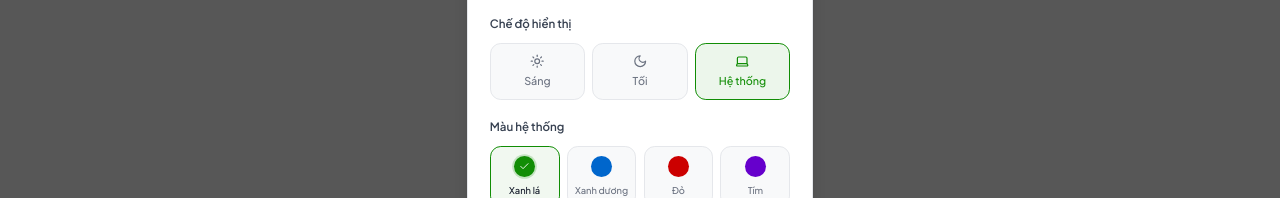
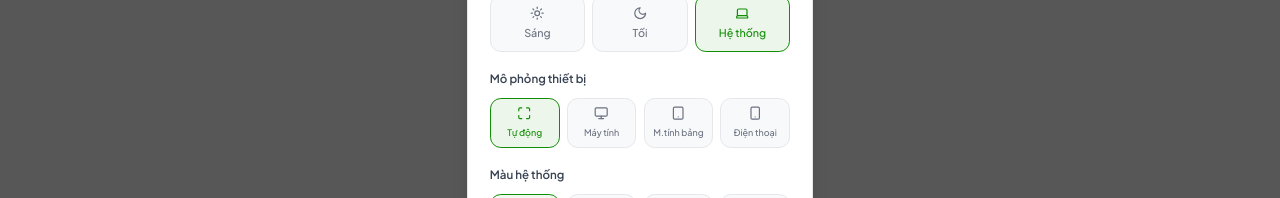
Before and after one commit to ndt87864/tailieu_hou, a React (Vite) app in the folder frontend/: page /documents/1 in a window 1280 px wide. Both pictures are taken after a click on the button "Tùy chỉnh giao diện". Shown: the part 253-451 px from the top of the page. Built offline with nearby package versions, Linux system fonts and the light colour scheme; no server answers.

Commit message:
feat: implement UI context management and document page layout with sidebar support

```diff
--- a/frontend/src/components/layout/Layout.tsx
+++ b/frontend/src/components/layout/Layout.tsx
@@ -5,6 +5,7 @@ import { useAuth } from "../../context/AuthContext.js";
 import { BookOpen, User, Shield, LogOut, ChevronDown, Menu, X, Settings } from "lucide-react";
 import UISettingsModal from "./UISettingsModal.js";
 import EditProfileModal from "./EditProfileModal.js";
+import { useUI } from "../../context/UIContext.js";
 
 interface HeaderProps {
   onOpenSettings: () => void;
@@ -305,6 +306,7 @@ const Footer: React.FC = () => (
 );
 
 const Layout: React.FC = () => {
+  const { viewMode } = useUI();
   const [settingsOpen, setSettingsOpen] = useState(false);
   const [profileOpen, setProfileOpen] = useState(false);
   const location = useLocation();
@@ -313,10 +315,69 @@ const Layout: React.FC = () => {
   const isAdminPage = location.pathname.startsWith("/admin");
   const isFullWidthPage = isDocPage || isAdminPage;
 
-  return (
-    <div style={{ minHeight: "100vh", display: "flex", flexDirection: "column", background: "var(--bg)", color: "var(--fg)", transition: "background 0.25s ease, color 0.25s ease" }}>
+  // View mode simulation styling
+  const getSimulatedStyle = (): React.CSSProperties => {
+    switch (viewMode) {
+      case "desktop":
+        return {
+          width: "1280px",
+          maxWidth: "100%",
+          margin: "0 auto",
+          borderLeft: "1px solid var(--border)",
+          borderRight: "1px solid var(--border)",
+          boxShadow: "0 0 40px rgba(0, 0, 0, 0.1)",
+        };
+      case "tablet":
+        return {
+          width: "768px",
+          maxWidth: "100%",
+          margin: "20px auto",
+          borderRadius: "24px",
+          border: "8px solid #1a1a1a",
+          boxShadow: "0 25px 50px -12px rgba(0, 0, 0, 0.25)",
+          overflow: "hidden",
+          height: "1024px",
+          maxHeight: "90dvh",
+          display: "flex",
+          flexDirection: "column",
+        };
+      case "mobile":
+        return {
+          width: "375px",
+          maxWidth: "100%",
+          margin: "20px auto",
+          borderRadius: "36px",
+          border: "10px solid #1a1a1a",
+          boxShadow: "0 25px 50px -12px rgba(0, 0, 0, 0.25)",
+          overflow: "hidden",
+          height: "812px",
+          maxHeight: "85dvh",
+          display: "flex",
+          flexDirection: "column",
+        };
+      default:
+        return {};
+    }
+  };
+
+  const simulatedStyle = getSimulatedStyle();
+  const isSimulated = viewMode !== "responsive";
+
+  const content = (
+    <div
+      style={{
+        minHeight: isSimulated ? undefined : "100vh",
+        height: isSimulated && viewMode !== "desktop" ? "100%" : undefined,
+        display: "flex",
+        flexDirection: "column",
+        background: "var(--bg)",
+        color: "var(--fg)",
+        transition: "background 0.25s ease, color 0.25s ease",
+        ...simulatedStyle
+      }}
+    >
       <Header onOpenSettings={() => setSettingsOpen(true)} onOpenProfile={() => setProfileOpen(true)} />
-      <main style={{ flex: 1, width: "100%", display: "flex", flexDirection: "column" }}>
+      <main style={{ flex: 1, width: "100%", display: "flex", flexDirection: "column", overflowY: isSimulated && viewMode !== "desktop" ? "auto" : undefined }}>
         {isFullWidthPage ? (
           <Outlet />
         ) : (
@@ -330,6 +391,26 @@ const Layout: React.FC = () => {
       <EditProfileModal isOpen={profileOpen} onClose={() => setProfileOpen(false)} />
     </div>
   );
+
+  if (isSimulated) {
+    return (
+      <div
+        style={{
+          minHeight: "100vh",
+          background: "color-mix(in srgb, var(--bg-2) 60%, var(--bg))",
+          padding: viewMode === "desktop" ? 0 : "20px 10px",
+          display: "flex",
+          alignItems: "center",
+          justifyContent: "center",
+          overflowX: "auto"
+        }}
+      >
+        {content}
+      </div>
+    );
+  }
+
+  return content;
 };
 
 export default Layout;
--- a/frontend/src/components/layout/UISettingsModal.tsx
+++ b/frontend/src/components/layout/UISettingsModal.tsx
@@ -1,6 +1,6 @@
 import React from "react";
-import { X, Sun, Moon, Laptop, Check } from "lucide-react";
-import { useUI, type ThemeMode, type PrimaryColor } from "../../context/UIContext.js";
+import { X, Sun, Moon, Laptop, Check, Monitor, Tablet, Smartphone, Maximize } from "lucide-react";
+import { useUI, type ThemeMode, type PrimaryColor, type ViewMode } from "../../context/UIContext.js";
 
 interface UISettingsModalProps {
   isOpen: boolean;
@@ -8,7 +8,7 @@ interface UISettingsModalProps {
 }
 
 const UISettingsModal: React.FC<UISettingsModalProps> = ({ isOpen, onClose }) => {
-  const { themeMode, primaryColor, setThemeMode, setPrimaryColor } = useUI();
+  const { themeMode, primaryColor, viewMode, setThemeMode, setPrimaryColor, setViewMode } = useUI();
 
   if (!isOpen) return null;
 
@@ -16,6 +16,13 @@ const UISettingsModal: React.FC<UISettingsModalProps> = ({ isOpen, onClose }) =>
     { value: "light",  label: "Sáng",     icon: <Sun    className="w-4 h-4" /> },
     { value: "dark",   label: "Tối",      icon: <Moon   className="w-4 h-4" /> },
     { value: "system", label: "Hệ thống", icon: <Laptop className="w-4 h-4" /> },
+  ];
+
+  const viewModes: { value: ViewMode; label: string; icon: React.ReactNode }[] = [
+    { value: "responsive", label: "Tự động", icon: <Maximize className="w-4 h-4" /> },
+    { value: "desktop",    label: "Máy tính", icon: <Monitor className="w-4 h-4" /> },
+    { value: "tablet",     label: "M.tính bảng", icon: <Tablet className="w-4 h-4" /> },
+    { value: "mobile",     label: "Điện thoại", icon: <Smartphone className="w-4 h-4" /> },
   ];
 
   // Bảng màu giống hệt tailieu-ehou
@@ -102,6 +109,41 @@ const UISettingsModal: React.FC<UISettingsModalProps> = ({ isOpen, onClose }) =>
           </div>
         </div>
 
+        {/* Chế độ hiển thị (Thiết bị) */}
+        <div className="mb-5">
+          <label style={{ color: "var(--fg-2)", fontSize: "0.8rem", fontWeight: 600, display: "block", marginBottom: "0.625rem" }}>
+            Mô phỏng thiết bị
+          </label>
+          <div className="grid grid-cols-4 gap-2">
+            {viewModes.map((v) => {
+              const active = viewMode === v.value;
+              return (
+                <button
+                  key={v.value}
+                  onClick={() => setViewMode(v.value)}
+                  className="flex flex-col items-center gap-1.5 p-2 rounded-xl text-[10px] font-medium transition-all duration-200"
+                  style={
+                    active
+                      ? {
+                          border: `2px solid var(--brand-600)`,
+                          background: `rgba(var(--brand-rgb), 0.08)`,
+                          color: "var(--brand-600)",
+                        }
+                      : {
+                          border: "1px solid var(--border)",
+                          background: "var(--surface-2)",
+                          color: "var(--muted)",
+                        }
+                  }
+                >
+                  {v.icon}
+                  <span className="truncate w-full text-center">{v.label}</span>
+                </button>
+              );
+            })}
+          </div>
+        </div>
+
         {/* Màu chủ đạo */}
         <div>
           <label style={{ color: "var(--fg-2)", fontSize: "0.8rem", fontWeight: 600, display: "block", marginBottom: "0.625rem" }}>
--- a/frontend/src/context/UIContext.tsx
+++ b/frontend/src/context/UIContext.tsx
@@ -4,6 +4,7 @@ import apiClient from "../services/client.js";
 
 export type ThemeMode = "light" | "dark" | "system";
 export type PrimaryColor = "green" | "blue" | "red" | "purple" | "yellow" | "brown" | "black";
+export type ViewMode = "responsive" | "desktop" | "tablet" | "mobile";
 
 const COLOR_CLASSES = [
   "theme-green", "theme-blue", "theme-red",
@@ -28,8 +29,10 @@ function applyToDom(mode: ThemeMode, color: PrimaryColor) {
 interface UIContextType {
   themeMode: ThemeMode;
   primaryColor: PrimaryColor;
+  viewMode: ViewMode;
   setThemeMode: (mode: ThemeMode) => Promise<void>;
   setPrimaryColor: (color: PrimaryColor) => Promise<void>;
+  setViewMode: (mode: ViewMode) => void;
   loadingSettings: boolean;
 }
 
@@ -45,6 +48,10 @@ export const UIProvider: React.FC<{ children: React.ReactNode }> = ({ children }
 
   const [primaryColor, setPrimaryColorState] = useState<PrimaryColor>(() => {
     return (localStorage.getItem("ui-primary-color") as PrimaryColor) || "green";
+  });
+
+  const [viewMode, setViewModeState] = useState<ViewMode>(() => {
+    return (localStorage.getItem("ui-view-mode") as ViewMode) || "responsive";
   });
 
   const [loadingSettings, setLoadingSettings] = useState<boolean>(true);
@@ -144,8 +151,14 @@ export const UIProvider: React.FC<{ children: React.ReactNode }> = ({ children }
     }
   }, [user, themeMode]);
 
+  // Setter: thay đổi view mode (desktop, tablet, mobile)
+  const setViewMode = useCallback((mode: ViewMode) => {
+    setViewModeState(mode);
+    localStorage.setItem("ui-view-mode", mode);
+  }, []);
+
   return (
-    <UIContext.Provider value={{ themeMode, primaryColor, setThemeMode, setPrimaryColor, loadingSettings }}>
+    <UIContext.Provider value={{ themeMode, primaryColor, viewMode, setThemeMode, setPrimaryColor, setViewMode, loadingSettings }}>
       {children}
     </UIContext.Provider>
   );
```
Also changed, not shown: frontend/src/pages/Document/DocumentPage.tsx (+91 -8 lines).
